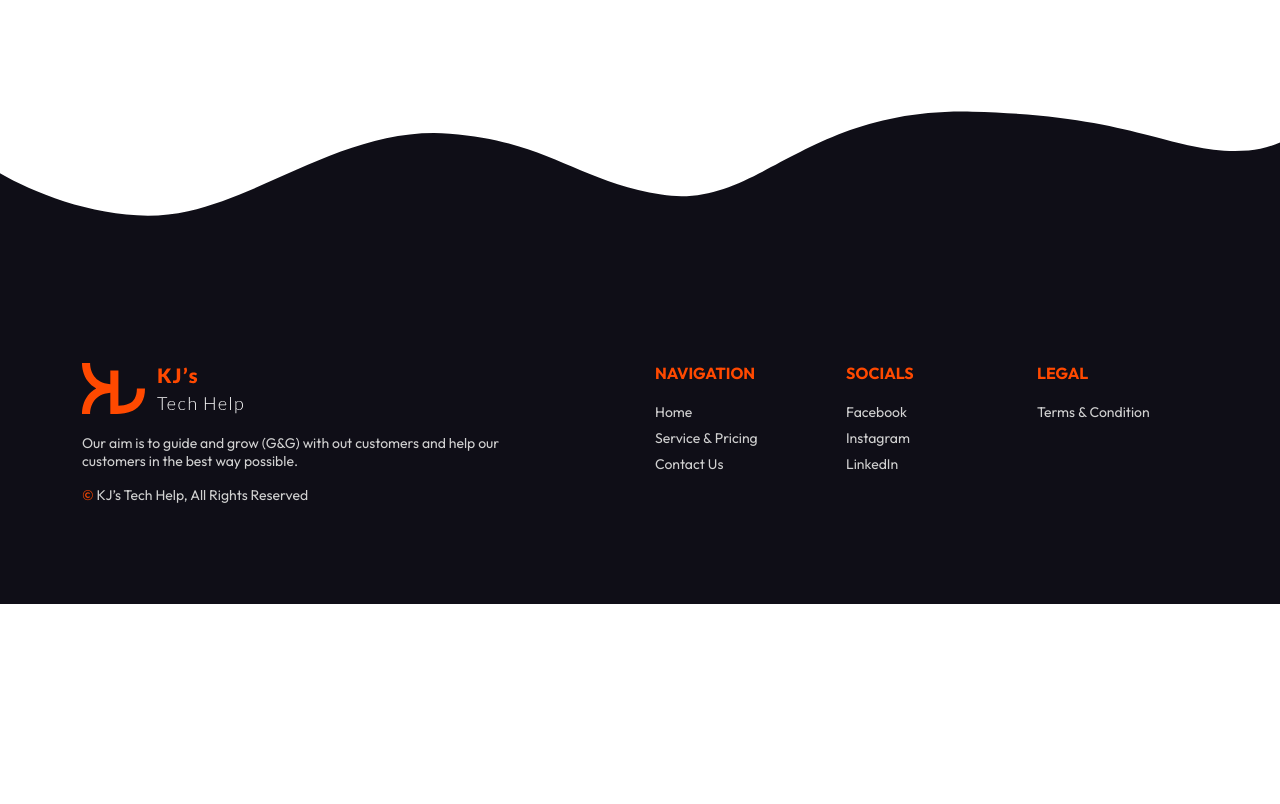
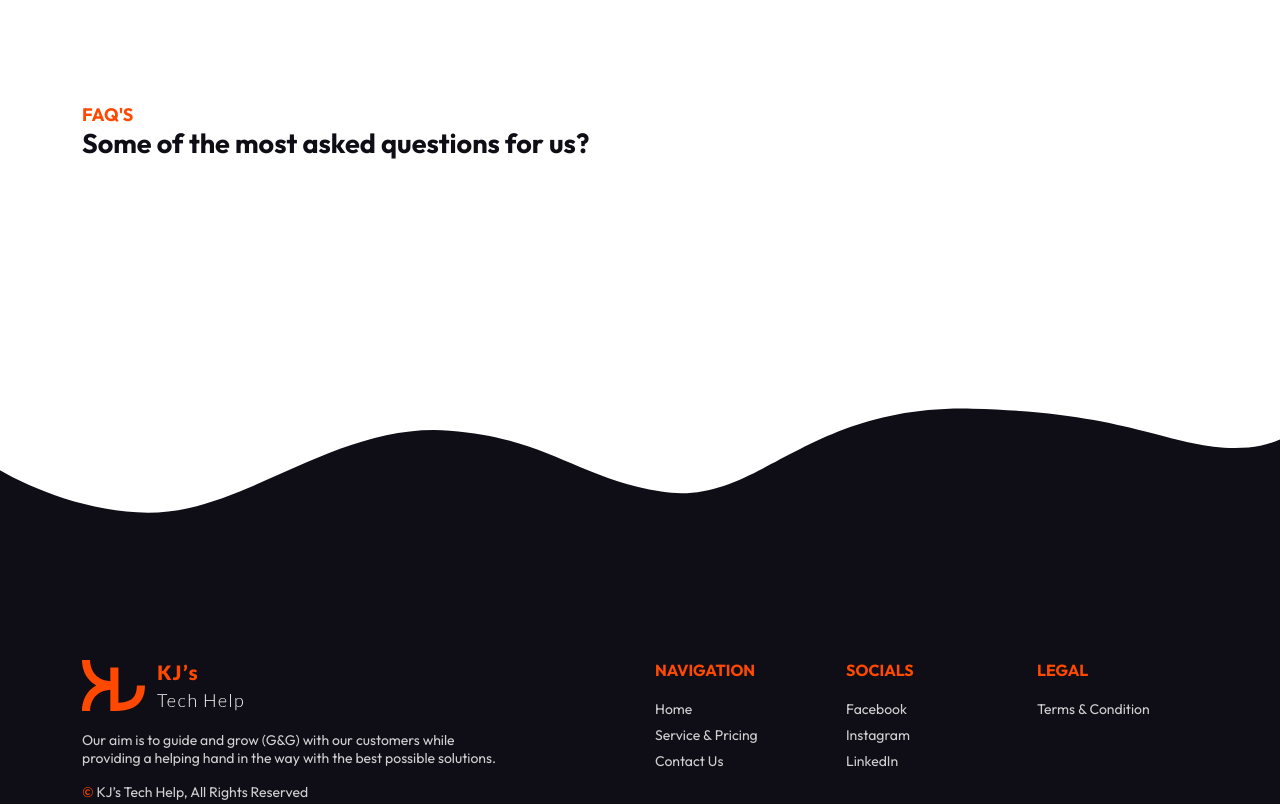
Before and after one commit to isunuwa/kjstechhelp, a plain HTML site: page index.html in a window 1280 px wide. Shown: the part 1976-2780 px from the top of the page. Before the commit the page ends 2580 px from the top, so only its background shows below. Drawn offline with nearby package versions, Linux system fonts and the light colour scheme.

Commit message:
updated basic styles and text

```diff
--- a/index.html
+++ b/index.html
@@ -52,20 +52,22 @@
     <section class="kj-content">
       <div class="container">
         <div class="content-header">
-          <div
+          <h2
             class="content-header_title"
             data-aos="fade-right"
             data-aos-duration="1000"
           >
             Our Services
-          </div>
+          </h2>
           <div
             class="content-header_description h3"
             data-aos="fade-right"
             data-aos-duration="1000"
           >
-            We provide the best Solutions and suggestions for your daily
-            difficulties
+            <p>
+              We provide the best Solutions and suggestions for your daily
+              difficulties
+            </p>
           </div>
         </div>
         <div class="content-body">
@@ -133,7 +135,7 @@
                 </div>
               </div>
             </div>
-            <div class="col-4" data-aos="fade-up" data-aos-duration="100">
+            <div class="col-4" data-aos="fade-up" data-aos-duration="1000">
               <div class="service-item">
                 <img
                   src="assets/images/services/service-1.png"
@@ -241,6 +243,27 @@
         </div>
       </div>
     </section>
+    <section class="kj-content">
+      <div class="container">
+        <div class="content-header">
+          <h2
+            class="content-header_title"
+            data-aos="fade-right"
+            data-aos-duration="1000"
+          >
+            FAQ's
+          </h2>
+          <div
+            class="content-header_description h3"
+            data-aos="fade-right"
+            data-aos-duration="1000"
+          >
+            <p>Some of the most asked questions for us?</p>
+          </div>
+        </div>
+        <div class="content-body"></div>
+      </div>
+    </section>
     <footer class="footer has-wave is-dark">
       <div class="container">
         <div class="row">
@@ -250,8 +273,8 @@
             </a>
             <div class="footer-body" style="max-width: 420px">
               <p class="mt-3">
-                Our aim is to guide and grow (G&G) with out customers and help
-                our customers in the best way possible.
+                Our aim is to guide and grow (G&G) with our customers while
+                providing a helping hand in the way with the best possible solutions.
               </p>
               <p class="mt-3">
                 <span class="text-primary">&copy;</span> KJ’s Tech Help, All
@@ -313,9 +336,7 @@
     <!-- Animation / AOS -->
     <script src="https://unpkg.com/aos@next/dist/aos.js"></script>
     <script>
-      AOS.init({
-        once: true,
-      });
+      AOS.init();
     </script>
   </body>
 </html>
--- a/scss/layouts/_header.scss
+++ b/scss/layouts/_header.scss
@@ -4,6 +4,12 @@
   background-color: $white;
   padding: 24px 48px;
   border-bottom: 1px solid $grey-50;
+  z-index: 10;
+
+  @include breakpoint(sm) {
+    position: sticky;
+    top: 0;
+  }
 }
 
 .navbar-nav {
```
Also changed, not shown: css/style.min.css, 1 other file.
